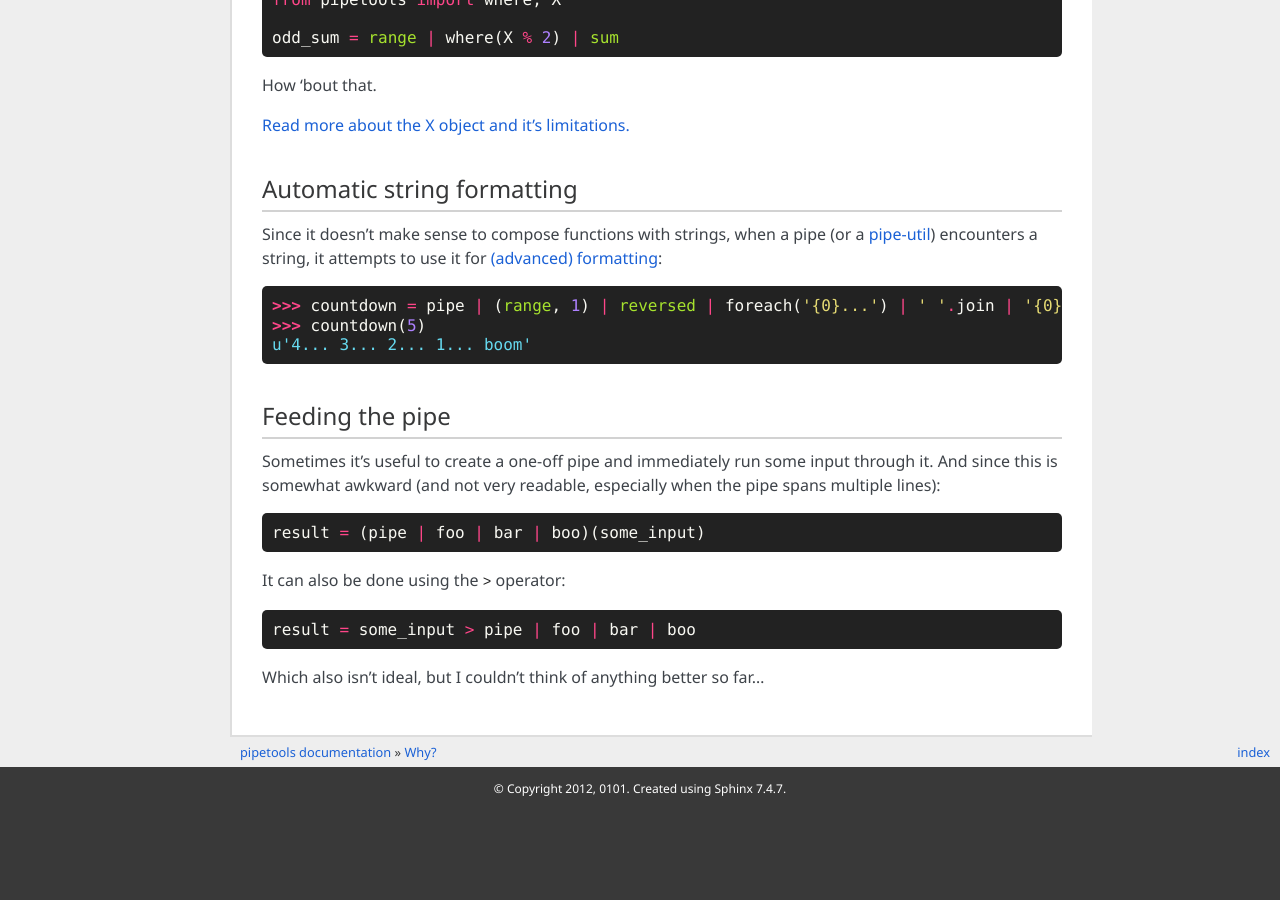
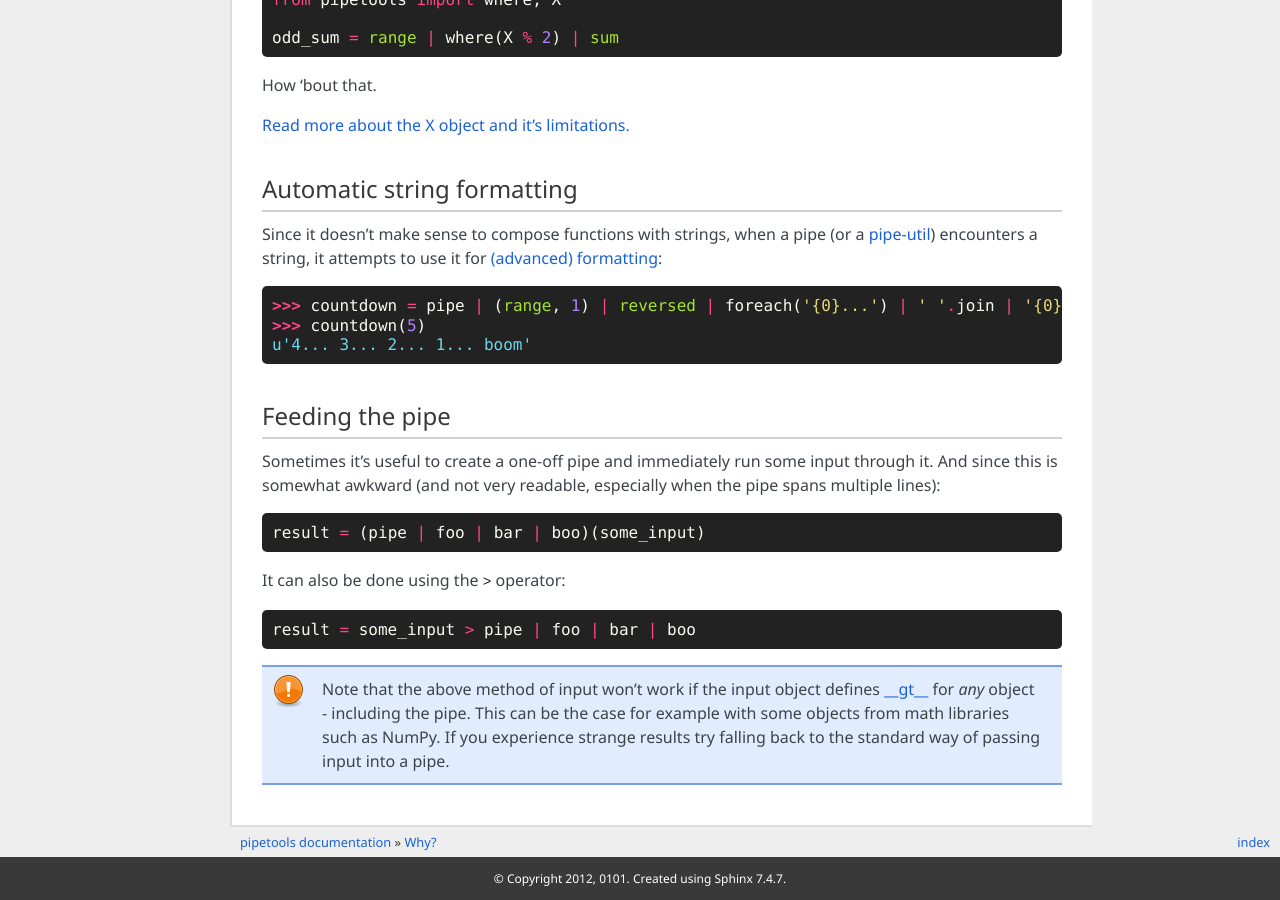
Before and after one commit to 0101/pipetools, a Sphinx documentation site: the page built from docs/source/overview.rst, in a window 1280 px wide and 900 px high, scrolled down 3226 px. Built offline with Sphinx 7.4.7, drawn with Linux system fonts in a browser that asks for light colours; the version number could not be read and is left out; before the commit the page ends 4036 px from its top, so only the background shows below that.

Commit message:
(Added note to docs about possible input method issues. Fixes #3 )

```diff
--- a/docs/source/overview.rst
+++ b/docs/source/overview.rst
@@ -214,4 +214,9 @@ It can also be done using the ``>`` operator::
 
     result = some_input > pipe | foo | bar | boo
 
-Which also isn't ideal, but I couldn't think of anything better so far...
+.. note::
+    Note that the above method of input won't work if the input object
+    defines `__gt__ <https://docs.python.org/3/reference/datamodel.html#object.__gt__>`_
+    for *any* object - including the pipe. This can be the case for example with
+    some objects from math libraries such as NumPy. If you experience strange
+    results try falling back to the standard way of passing input into a pipe.
```
